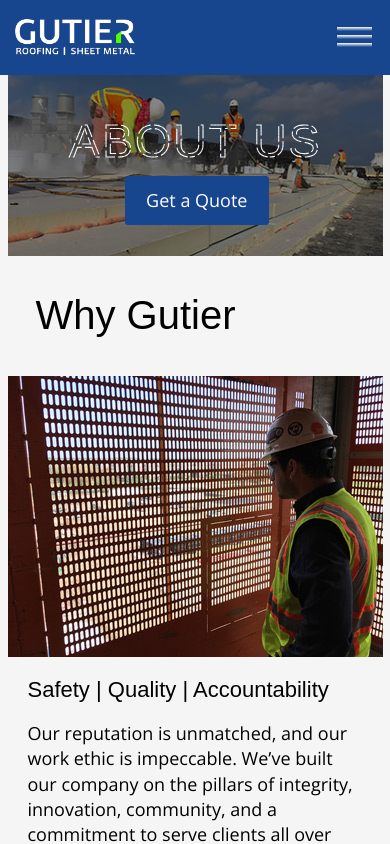
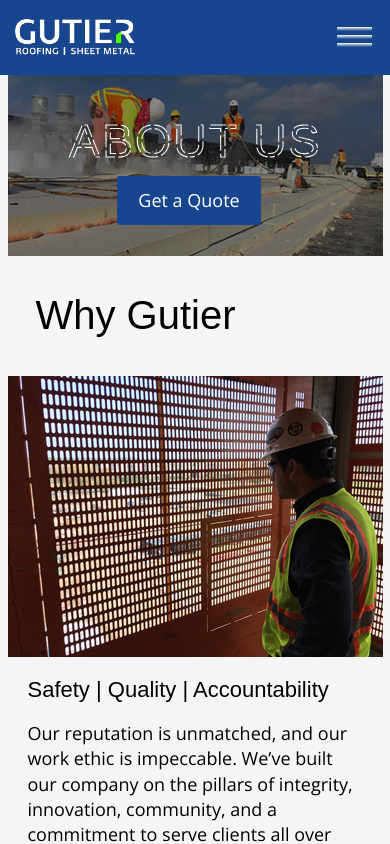
Before and after one commit to leonel-ai/gutier-spr18, a React (Create React App) app: page /about in a window 390 px wide. Shown: the top 844 px of the page. Built offline with nearby package versions, Linux system fonts and the light colour scheme; a web font is replaced by a local one.

Commit message:
cta shift

```diff
--- a/src/styles/base/_design.scss
+++ b/src/styles/base/_design.scss
@@ -279,7 +279,7 @@ html, body{
 	.sidenav a {
 		text-align: center;
 		position: absolute;
-		left: 32%;
+		left: 30%;
 		padding: 12px;
 		width: 120px;
 		text-decoration: none;
@@ -291,7 +291,7 @@ html, body{
 
 	.sidenav a:hover {
 		color: #4DFF00;
-		left: 32%;
+		left: 30%;
 		padding: 12px;
 	}
 
```
